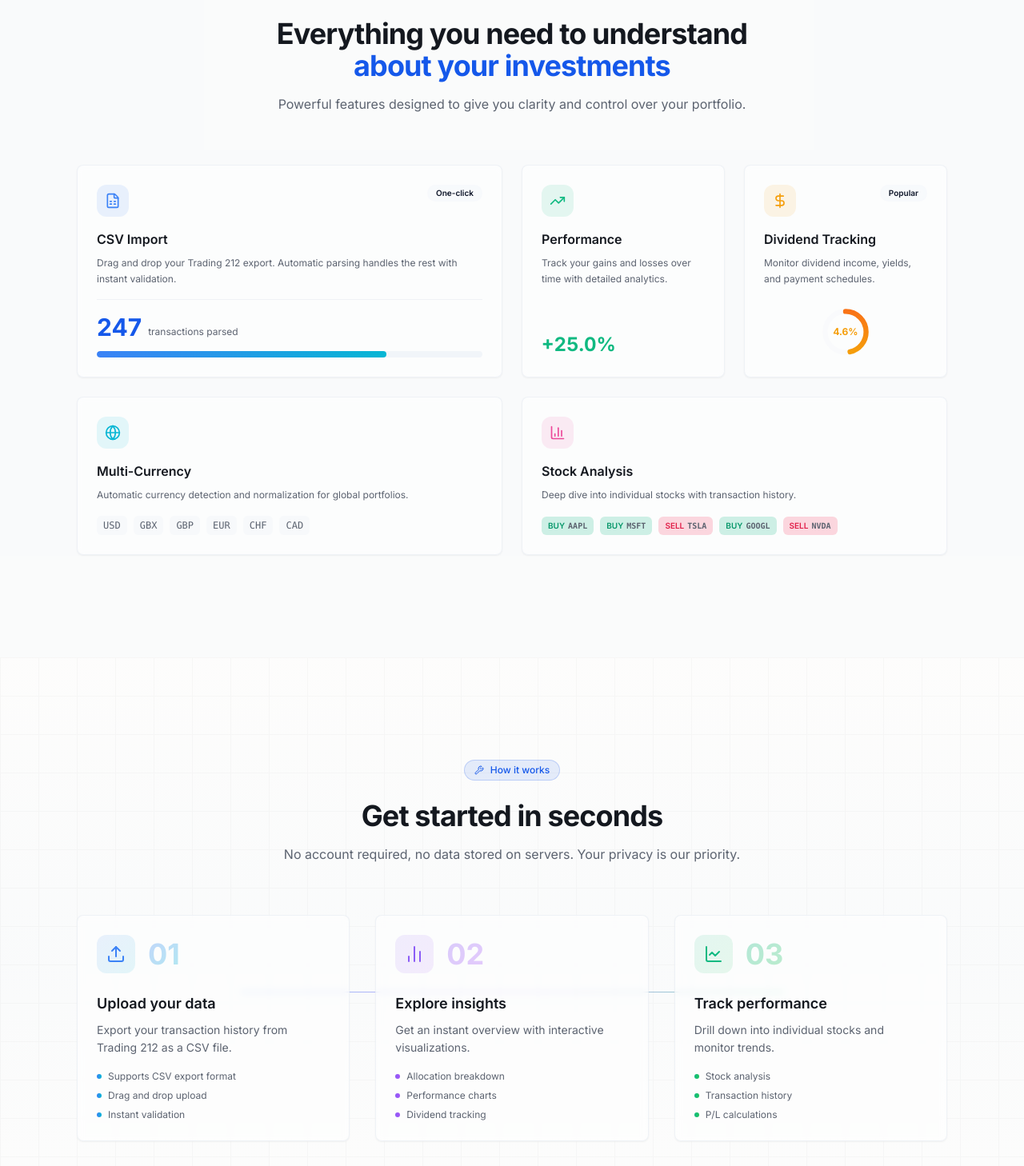
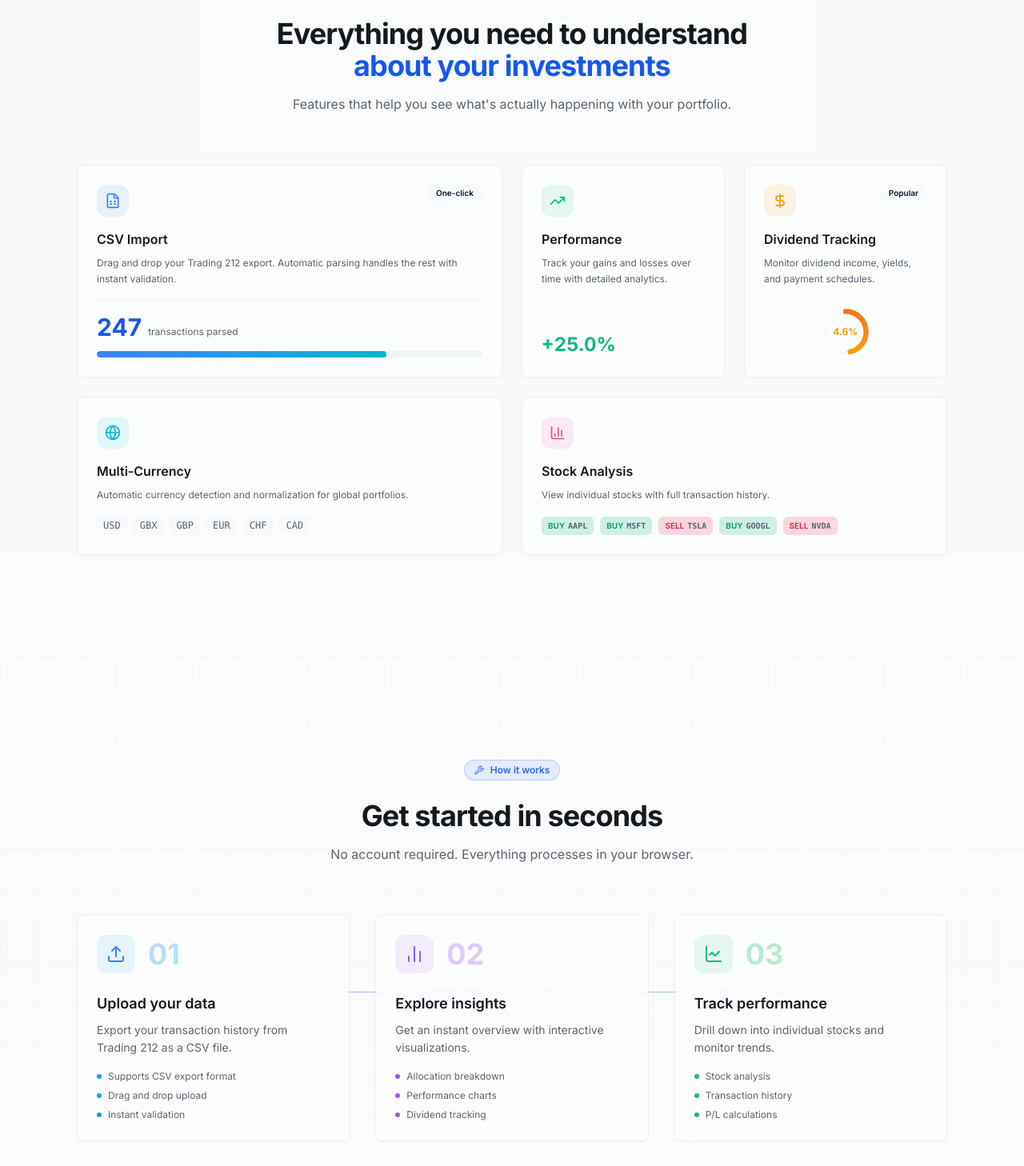
Before and after one commit to dhruvtrip/vizvest-app, a Next.js app: page / in a window 1280 px wide. Shown: the part 1592-3050 px from the top of the page at 80% size. Built offline with nearby package versions, Linux system fonts and the light colour scheme.

Commit message:
refactor: update README and various components for clarity and improved descriptions

```diff
--- a/app/articles/page.tsx
+++ b/app/articles/page.tsx
@@ -77,8 +77,7 @@ export default function ArticlesPage() {
               variants={fadeInUp}
               className="text-base text-muted-foreground/80 max-w-md mx-auto leading-relaxed"
             >
-              We're working on insightful articles about portfolio management,
-              dividend investing strategies, and market analysis. Stay tuned!
+              We're working on articles about portfolio tracking and dividend investing.
             </motion.p>
 
             {/* CTA */}
--- a/app/dashboard/layout.tsx
+++ b/app/dashboard/layout.tsx
@@ -3,7 +3,7 @@ import { DashboardHeader } from '@/components/features/dashboard-header'
 
 export const metadata: Metadata = {
   title: 'Dashboard | Vizvest',
-  description: 'Analyze your Trading 212 portfolio with advanced visualizations',
+  description: 'View your Trading 212 portfolio with interactive charts and breakdowns',
 }
 
 export default function DashboardLayout({
--- a/components/landing/cta.tsx
+++ b/components/landing/cta.tsx
@@ -81,7 +81,7 @@ export function CTA() {
                 animate={isInView ? { opacity: 1, y: 0 } : {}}
                 transition={{ delay: 0.4 }}
               >
-                Start analyzing your investments in seconds. No sign-up, no hassle, completely free.
+                Upload your CSV and see the charts. Free, no account needed.
               </motion.p>
 
               <motion.div
--- a/components/landing/faqs.tsx
+++ b/components/landing/faqs.tsx
@@ -27,13 +27,13 @@ const FAQS = [
     id: 'privacy',
     question: 'Is my data stored on your servers?',
     answer:
-      'No. Your data never leaves your device. We process your CSV file in the browser and do not upload, store, or transmit your trading history to any server. Your privacy is our priority.'
+      'No. Your CSV file is processed entirely in your browser. Nothing gets uploaded or stored anywhere.'
   },
   {
     id: 'csv',
     question: 'What format does my data need to be in?',
     answer:
-      'We only support CSV exports from Trading 212. The app will validate the format and show you a clear overview of your portfolio, dividends, and performance.'
+      'We only support CSV exports from Trading 212. The app validates the format and shows you charts for your data.'
   },
   {
     id: 'data',
--- a/components/landing/features-bento.tsx
+++ b/components/landing/features-bento.tsx
@@ -63,7 +63,7 @@ const features = [
   {
     icon: BarChart3,
     title: 'Stock Analysis',
-    description: 'Deep dive into individual stocks with transaction history.',
+    description: 'View individual stocks with full transaction history.',
     className: 'md:col-span-2',
     gradient: 'from-pink-500/10 to-rose-500/10',
     iconBg: 'bg-pink-500/10',
@@ -376,7 +376,7 @@ export function FeaturesBento() {
             <span className="block text-primary">about your investments</span>
           </h2>
           <p className="text-muted-foreground">
-            Powerful features designed to give you clarity and control over your portfolio.
+            Features that help you see what's actually happening with your portfolio.
           </p>
         </motion.div>
 
--- a/components/landing/footer.tsx
+++ b/components/landing/footer.tsx
@@ -52,7 +52,7 @@ export function Footer() {
               />
             </Link>
             <p className="mt-4 text-xs text-muted-foreground max-w-xs leading-relaxed">
-              Visualize and analyze your Trading 212 portfolio with powerful insights and interactive charts.
+              Visualize and analyze your Trading 212 portfolio with powerful insights and interactive charts
             </p>
           </div>
 
--- a/components/landing/hero.tsx
+++ b/components/landing/hero.tsx
@@ -107,7 +107,7 @@ export function Hero() {
                     'Complete Portfolio',
                     'Dividend Income',
                     'Trading Performance',
-                    'Investment Journey',
+                    'Stock Positions',
                     'Market Winners'
                   ]}
                   gradientColors={['#3b82f6', '#8b5cf6']}
--- a/components/landing/how-it-works.tsx
+++ b/components/landing/how-it-works.tsx
@@ -92,7 +92,7 @@ export function HowItWorks() {
             Get started in seconds
           </h2>
           <p className="text-muted-foreground">
-            No account required, no data stored on servers. Your privacy is our priority.
+            No account required. Everything processes in your browser.
           </p>
         </motion.div>
 
```
Also changed, not shown: 1 other file (tests, documents, lock files or other folders).
